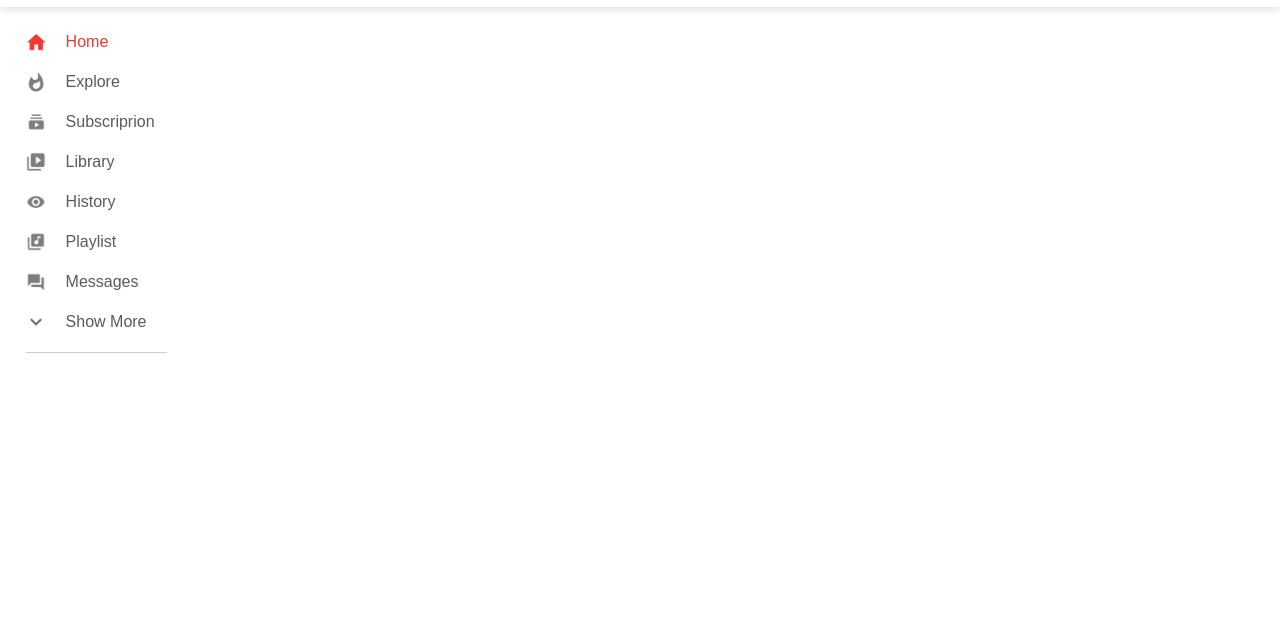
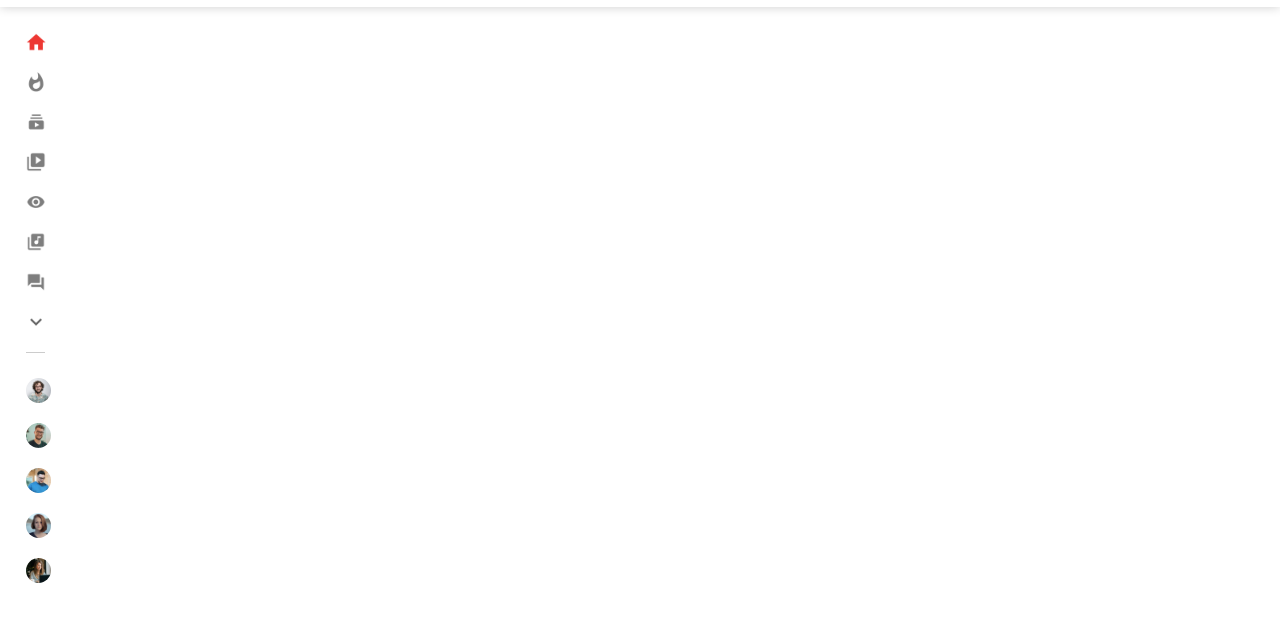
Before and after one commit to RavirajMhalsekar/Youtube-Clone, a plain HTML site: page index.html in a window 1280 px wide. Both pictures are taken after a click on the picture 36 px from the left and 27 px from the top of the page. Shown: the part 48-670 px from the top of the page. Drawn offline with Linux system fonts and the light colour scheme.

Commit message:
sidebar complete with js function

```diff
--- a/index.html
+++ b/index.html
@@ -43,10 +43,20 @@
             <a href=""><img src="images/show-more.png"><p>Show More</p></a>
             <hr>
         </div>
+
+        <div class="subscribed-list">
+            <h3>SUBSCRIBED</h3>
+            <a href=""><img src="images/Jack.png"><p>Jack nichche</p></a>
+            <a href=""><img src="images/simon.png"><p>Simon john</p></a>
+            <a href=""><img src="images/tom.png"><p>Tom dom</p></a>
+            <a href=""><img src="images/megan.png"><p>Megan baba</p></a>
+            <a href=""><img src="images/cameron.png"><p>Cameron bob</p></a>
+
+        </div>
     </div>
 
 
 
-
+    <script src="script.js"></script>
 </body>
 </html>
--- a/script.js
+++ b/script.js
@@ -0,0 +1,6 @@
+var menuIcon = document.querySelector(".menu-icon");
+var sidebar = document.querySelector(".sidebar");
+
+menuIcon.onclick = function(){
+    sidebar.classList.toggle("small-sidebar");
+}
--- a/style.css
+++ b/style.css
@@ -90,3 +90,33 @@ nav{
     background: #ccc;
     width: 85%;
 }
+.sidebar .subscribed-list h3{
+    font-size: 13px;
+    margin: 20px 0;
+    color: #5a5a5a;
+}
+.sidebar .subscribed-list a{
+    display: flex;
+    align-items: center;
+    margin-bottom: 20px;
+    width: fit-content;
+    flex-wrap: wrap;
+}
+.sidebar .subscribed-list a img{
+    width: 25px;
+    border-radius: 50%;
+    margin-right: 20px;
+}
+.small-sidebar{
+    width: 5%;
+}
+.small-sidebar a p{
+    display: none;
+}
+.small-sidebar h3{
+    display: none;
+}
+.small-sidebar hr{
+    width: 50%;
+    margin-bottom: 25px;
+}
```
